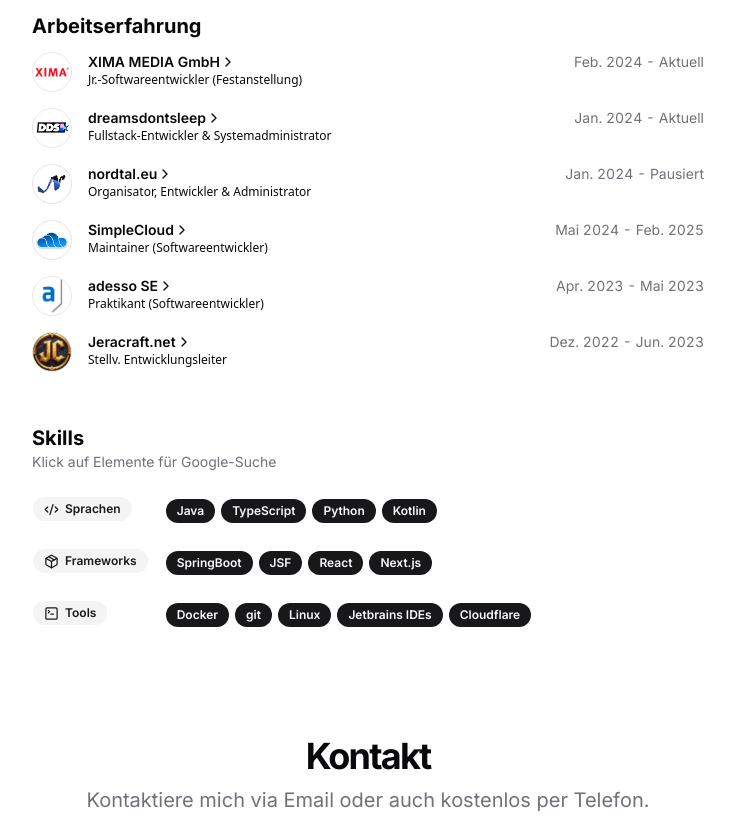
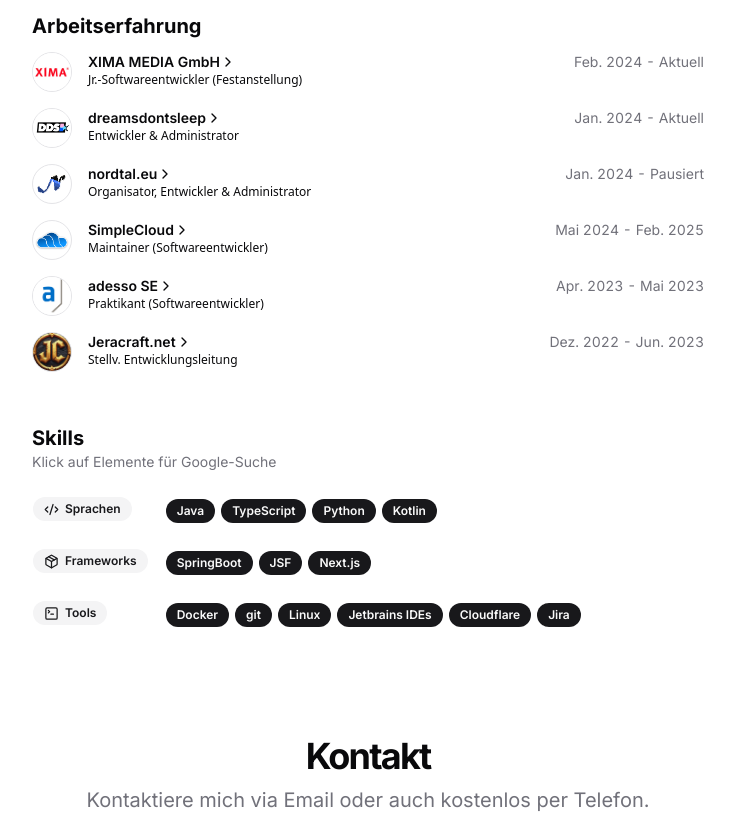
Before and after one commit to tillhfm/portfolio, a Next.js app: page / in a window 1280 px wide. Shown: the part 480-1304 px from the top of the page, without its empty margins (272-1007 px from the left). Built offline with nearby package versions, Linux system fonts and the light colour scheme.

Commit message:
chore: adjusted some small things because it was that time of the month again.. 🤷‍♂️

```diff
--- a/src/data/data.tsx
+++ b/src/data/data.tsx
@@ -40,15 +40,15 @@ export const DATA: {
    frameworks: [
       "SpringBoot",
       "JSF",
-      "React",
-      "Next.js",
+      "Next.js"
    ],
    tools: [
       "Docker",
       "git",
       "Linux",
       "Jetbrains IDEs",
-      "Cloudflare"
+      "Cloudflare",
+      "Jira"
    ],
    experience: [
       {
@@ -75,7 +75,7 @@ export const DATA: {
                   icon: <InstagramIcon className="size-4" />
                }
             ],
-            title: "Fullstack-Entwickler & Systemadministrator",
+            title: "Entwickler & Administrator",
             logoSrc: "/dds.jpeg",
             start: "Jan. 2024",
             description:
@@ -148,12 +148,12 @@ export const DATA: {
                icon: <YouTubeIcon className="size-4" />
             }
          ],
-         title: "Stellv. Entwicklungsleiter",
+         title: "Stellv. Entwicklungsleitung",
          logoSrc: "/jeracraft.jpg",
          start: "Dez. 2022",
          end: "Jun. 2023",
          description:
-            "Entwicklung und stellvertretende Leitung der Entwicklung am Minecraft Netzwerk des YouTubers Jeracraft.",
+            "Entwicklung und stellvertretende Leitung der Entwicklung an einem Minecraft Netzwerk mit Ø 200 zugleich aktiven Spielern.",
       },
    ],
 }
```
